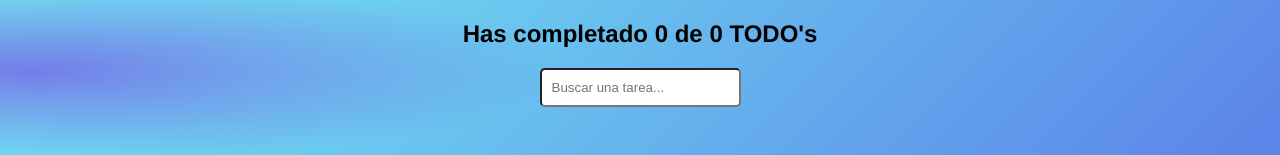
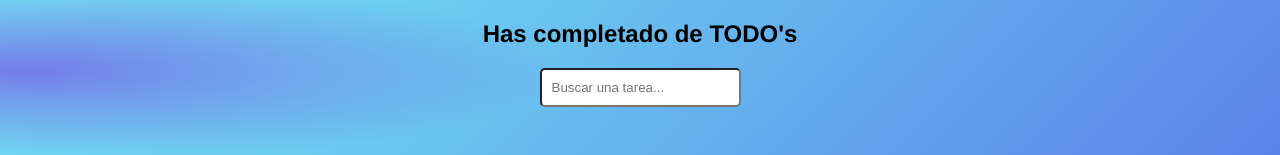
Before and after one commit to OscarAguilarL/todos-machine-react, a React (Create React App) app: page / in a window 1280 px wide. Shown: the top 155 px of the page. Built offline with nearby package versions, Linux system fonts and the light colour scheme.

Commit message:
React context

```diff
--- a/src/App.js
+++ b/src/App.js
@@ -1,65 +1,12 @@
 import React, { useEffect, useState } from 'react';
 import { AppUI } from './containers/AppUI/AppUI';
-import { useLocalStorage } from './hooks/useLocalStorage';
+import { TodoContext } from './Context/TodoContext';
 
 function App() {
-  const {
-    item: todos,
-    saveItem: saveTodos,
-    loading,
-    error,
-  } = useLocalStorage('TODOS_V1', []);
-  const [searchValue, setSearchValue] = useState('');
-
-  const completedTodos = todos.filter((todo) => !!todo.completed).length;
-  const totalTodos = todos.length;
-  let searchedTodos = [];
-
-  if (!searchValue.length > 0) {
-    searchedTodos = [...todos];
-  } else {
-    searchedTodos = todos.filter((todo) => {
-      const todoText = todo.text.trim().toLowerCase();
-      const searchText = searchValue.toLowerCase();
-      return todoText.includes(searchText);
-    });
-  }
-
-  const completeTodo = (text) => {
-    const todoIndex = todos.findIndex((todo) => todo.text === text);
-
-    const newTodos = [...todos];
-    newTodos[todoIndex].completed = !newTodos[todoIndex].completed;
-
-    console.log('complete');
-
-    saveTodos(newTodos);
-  };
-
-  const deleteTodo = (text) => {
-    const todoIndex = todos.findIndex((todo) => todo.text === text);
-
-    const newTodos = [...todos];
-
-    newTodos.splice(todoIndex, 1);
-
-    saveTodos(newTodos);
-  };
-
-  console.log('render despues de useEffect');
-
   return (
-    <AppUI
-      loading={loading}
-      error={error}
-      totalTodos={totalTodos}
-      completedTodos={completedTodos}
-      searchValue={searchValue}
-      setSearchValue={setSearchValue}
-      searchedTodos={searchedTodos}
-      completeTodo={completeTodo}
-      deleteTodo={deleteTodo}
-    />
+    <TodoContext>
+      <AppUI  />
+    </TodoContext>
   );
 }
 
--- /dev/null
+++ b/src/Context/TodoContext.js
@@ -0,0 +1,71 @@
+import { createContext, useState } from 'react';
+import { useLocalStorage } from '../hooks/useLocalStorage';
+
+const { Provider, Consumer } = createContext();
+
+const TodoContext = ({ children }) => {
+  const {
+    item: todos,
+    saveItem: saveTodos,
+    loading,
+    error,
+  } = useLocalStorage('TODOS_V1', []);
+  const [searchValue, setSearchValue] = useState('');
+
+  const completedTodos = todos.filter((todo) => !!todo.completed).length;
+  const totalTodos = todos.length;
+  let searchedTodos = [];
+
+  if (!searchValue.length > 0) {
+    searchedTodos = [...todos];
+  } else {
+    searchedTodos = todos.filter((todo) => {
+      const todoText = todo.text.trim().toLowerCase();
+      const searchText = searchValue.toLowerCase();
+      return todoText.includes(searchText);
+    });
+  }
+
+  const completeTodo = (text) => {
+    const todoIndex = todos.findIndex((todo) => todo.text === text);
+
+    const newTodos = [...todos];
+    newTodos[todoIndex].completed = !newTodos[todoIndex].completed;
+
+    console.log('complete');
+
+    saveTodos(newTodos);
+  };
+
+  const deleteTodo = (text) => {
+    const todoIndex = todos.findIndex((todo) => todo.text === text);
+
+    const newTodos = [...todos];
+
+    newTodos.splice(todoIndex, 1);
+
+    saveTodos(newTodos);
+  };
+
+  return (
+    <>
+      <Provider
+        value={{
+          loading,
+          error,
+          totalTodos,
+          completedTodos,
+          searchValue,
+          setSearchValue,
+          searchedTodos,
+          completeTodo,
+          deleteTodo,
+        }}
+      >
+        {children}
+      </Provider>
+    </>
+  );
+};
+
+export { TodoContext, Consumer };
--- a/src/containers/AppUI/AppUI.js
+++ b/src/containers/AppUI/AppUI.js
@@ -1,5 +1,6 @@
 import React from 'react';
 
+import { Consumer } from '../../Context/TodoContext';
 import { CreateTodoButton } from '../../components/CreateTodoButton/CreateTodoButton';
 import { TodoCounter } from '../../components/TodoCounter/TodoCounter';
 import { TodoItem } from '../../components/TodoItem/TodoItem';
@@ -7,26 +8,26 @@ import { TodoList } from '../../components/TodoList/TodoList';
 import { TodoSearch } from '../../components/TodoSearch/TodoSearch';
 import { Wrapper } from '../Wrapper';
 
-export const AppUI = ({
-  loading,
-  error,
-  totalTodos,
-  completedTodos,
-  searchValue,
-  setSearchValue,
-  searchedTodos,
-  completeTodo,
-  deleteTodo,
-}) => {
+export const AppUI = () => {
   return (
     <>
       <Wrapper>
-        <TodoCounter completed={completedTodos} total={totalTodos} />
-        <TodoSearch searchValue={searchValue} setSearchValue={setSearchValue} />
+        <TodoCounter />
+        <TodoSearch />
+        <Consumer>
+          {({
+            error,
+            loading,
+            searchedTodos,
+            completeTodo,
+            deleteTodo
+          }) => (
             <TodoList>
               {error && <p>Hubo un error...</p>}
               {loading && <p>Cargando...</p>}
-          {!loading && !searchedTodos.length && <p>¡Crea tu primer TODO!</p>}
+              {!loading && !searchedTodos.length && (
+                <p>¡Crea tu primer TODO!</p>
+              )}
               {searchedTodos.map((todo, index) => (
                 <TodoItem
                   text={todo.text}
@@ -37,7 +38,9 @@ export const AppUI = ({
                 />
               ))}
             </TodoList>
-        <CreateTodoButton onClick={completeTodo} />
+          )}
+        </Consumer>
+        <CreateTodoButton />
       </Wrapper>
     </>
   );
```
Lines whose indentation alone changed are shown as unchanged.
